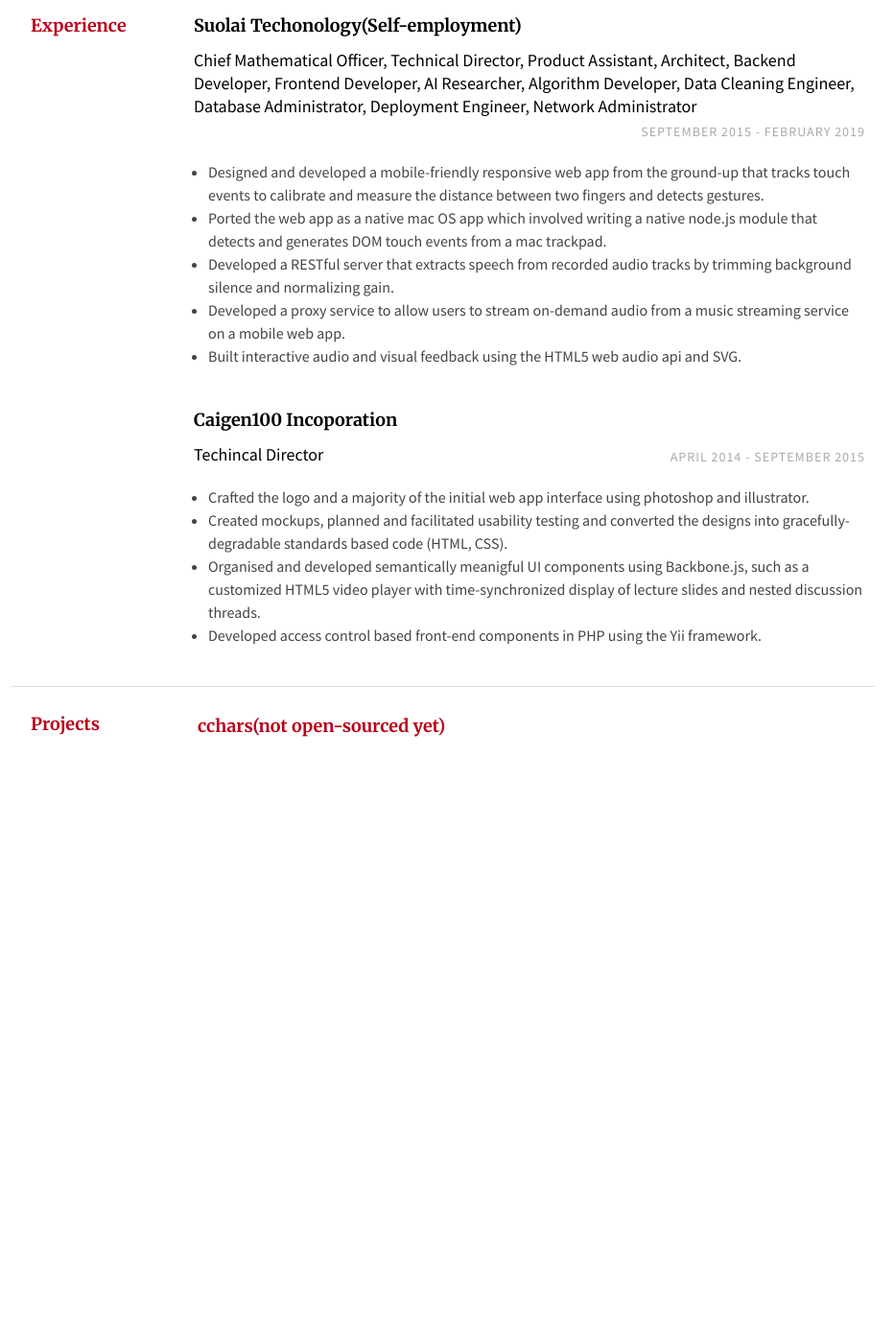
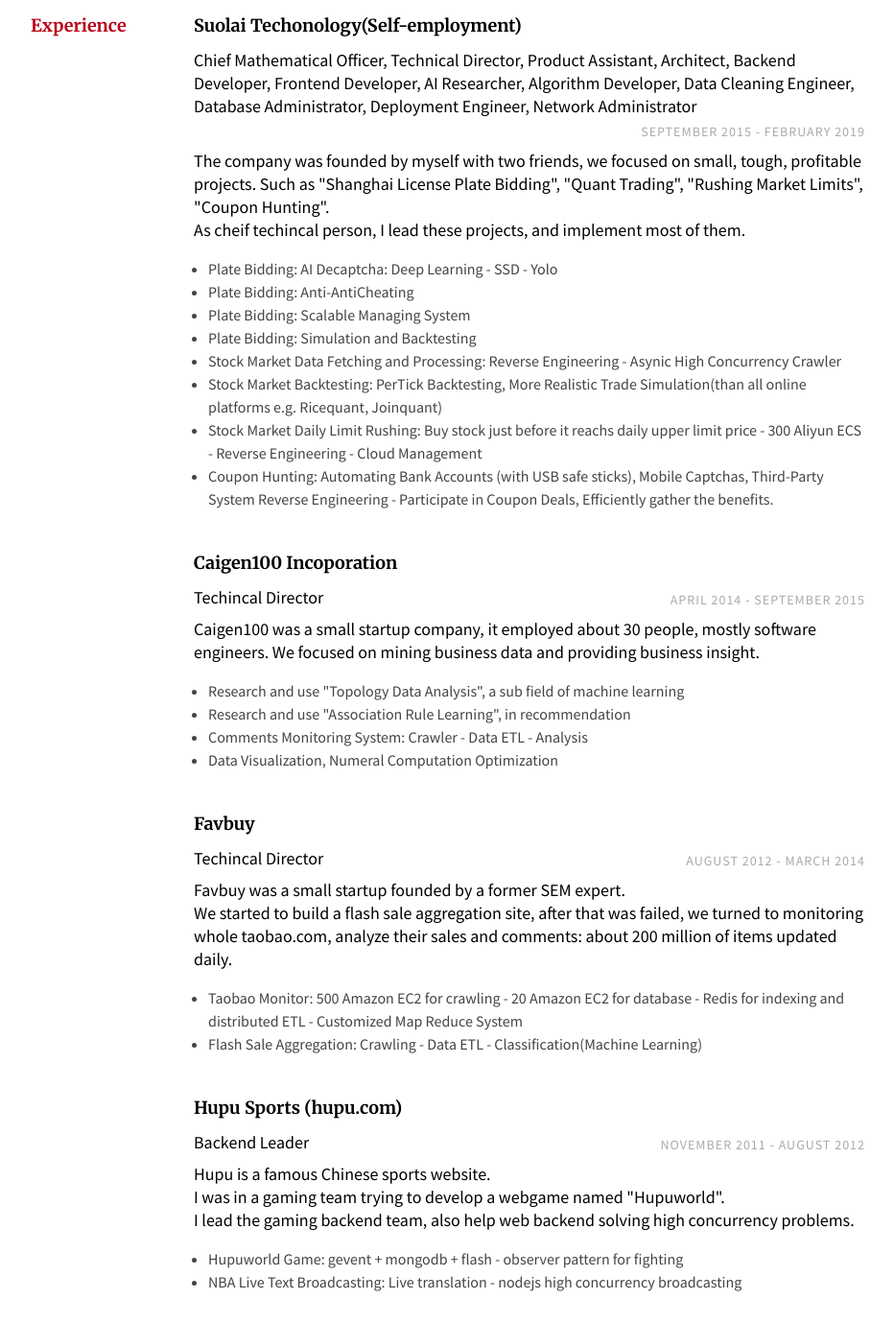
Before and after one commit to observerss/observerss.github.io, a plain HTML site: page resume.html in a window 1280 px wide. Shown: the part 561-1940 px from the top of the page at 96% size, without its empty margins (178-1110 px from the left). Before the commit the page ends 1417 px from the top, so only its background shows below. Drawn offline with Linux system fonts and the light colour scheme.

Commit message:
more resume in english

```diff
--- a/resume.html
+++ b/resume.html
@@ -81,19 +81,25 @@
                         Database Administrator, Deployment Engineer, Network Administrator</div>
                     <div class="col-right light">September 2015 - February 2019</div>
                 </div>
-                <div>
-
+                <div class="row">
+                    The company was founded by myself with two friends, we focused on small, tough, profitable
+                    projects. Such as "Shanghai License Plate Bidding", "Quant Trading", "Rushing Market Limits",
+                    "Coupon Hunting".<br>
+                    As cheif techincal person, I lead these projects, and implement most of them.
                 </div>
                 <ul class="desc">
-                    <li>Designed and developed a mobile-friendly responsive web app from the ground-up that tracks touch
-                        events to calibrate and measure the distance between two fingers and detects gestures.</li>
-                    <li>Ported the web app as a native mac OS app which involved writing a native node.js module that
-                        detects and generates DOM touch events from a mac trackpad.</li>
-                    <li>Developed a RESTful server that extracts speech from recorded audio tracks by trimming
-                        background silence and normalizing gain.</li>
-                    <li>Developed a proxy service to allow users to stream on-demand audio from a music streaming
-                        service on a mobile web app.</li>
-                    <li>Built interactive audio and visual feedback using the HTML5 web audio api and SVG.</li>
+                    <li>Plate Bidding: AI Decaptcha: Deep Learning - SSD - Yolo</li>
+                    <li>Plate Bidding: Anti-AntiCheating</li>
+                    <li>Plate Bidding: Scalable Managing System</li>
+                    <li>Plate Bidding: Simulation and Backtesting</li>
+                    <li>Stock Market Data Fetching and Processing: Reverse Engineering - Asynic High Concurrency Crawler
+                    </li>
+                    <li>Stock Market Backtesting: PerTick Backtesting, More Realistic Trade Simulation(than all online
+                        platforms e.g. Ricequant, Joinquant)</li>
+                    <li>Stock Market Daily Limit Rushing: Buy stock just before it reachs daily upper limit price - 300
+                        Aliyun ECS - Reverse Engineering - Cloud Management</li>
+                    <li>Coupon Hunting: Automating Bank Accounts (with USB safe sticks), Mobile Captchas, Third-Party
+                        System Reverse Engineering - Participate in Coupon Deals, Efficiently gather the benefits.</li>
             </div>
 
             <div class="section-text col-right">
@@ -106,15 +112,59 @@
                     <div class="emph col">Techincal Director</div>
                     <div class="col-right light">April 2014 - September 2015</div>
                 </div>
+                <div class="row">
+                    Caigen100 was a small startup company, it employed about 30 people, mostly software engineers.
+                    We focused on mining business data and providing business insight.
+                </div>
                 <ul class="desc">
-                    <li>Crafted the logo and a majority of the initial web app interface using photoshop and
-                        illustrator.</li>
-                    <li>Created mockups, planned and facilitated usability testing and converted the designs into
-                        gracefully-degradable standards based code (HTML, CSS).</li>
-                    <li>Organised and developed semantically meanigful UI components using Backbone.js, such as a
-                        customized HTML5 video player with time-synchronized display of lecture slides and nested
-                        discussion threads.</li>
-                    <li>Developed access control based front-end components in PHP using the Yii framework.</li>
+                    <li>Research and use "Topology Data Analysis", a sub field of machine learning</li>
+                    <li>Research and use "Association Rule Learning", in recommendation</li>
+                    <li>Comments Monitoring System: Crawler - Data ETL - Analysis</li>
+                    <li>Data Visualization, Numeral Computation Optimization</li>
+                </ul>
+            </div>
+
+            <div class="section-text col-right">
+                <div class="row">
+                    <div class="col">
+                        <h3>Favbuy</h3>
+                    </div>
+                </div>
+                <div class="row subsection">
+                    <div class="emph col">Techincal Director</div>
+                    <div class="col-right light">August 2012 - March 2014</div>
+                </div>
+                <div class="row">
+                    Favbuy was a small startup founded by a former SEM expert.<br>
+                    We started to build a flash sale aggregation site, after that was failed, we turned to monitoring
+                    whole taobao.com, analyze their sales and comments: about 200 million of items updated daily.
+                </div>
+                <ul class="desc">
+                    <li>Taobao Monitor: 500 Amazon EC2 for crawling - 20 Amazon EC2 for database - Redis for indexing
+                        and distributed ETL - Customized Map Reduce System</li>
+                    <li>Flash Sale Aggregation: Crawling - Data ETL - Classification(Machine Learning)</li>
+                </ul>
+            </div>
+
+            <div class="section-text col-right">
+                <div class="row">
+                    <div class="col">
+                        <h3>Hupu Sports (hupu.com)</h3>
+                    </div>
+                </div>
+                <div class="row subsection">
+                    <div class="emph col">Backend Leader</div>
+                    <div class="col-right light">November 2011 - August 2012</div>
+                </div>
+                <div class="row">
+                    Hupu is a famous Chinese sports website.<br>
+                    I was in a gaming team trying to develop a webgame named "Hupuworld".<br>
+                    I lead the gaming backend team, also help web backend solving high concurrency problems.
+                </div>
+                <ul class="desc">
+                    <li>Hupuworld Game: gevent + mongodb + flash - observer pattern for fighting</li>
+                    <li>NBA Live Text Broadcasting: Live translation - nodejs high concurrency broadcasting</li>
+                </ul>
             </div>
 
         </div>
```
Also changed, not shown: resumecn.html (+2 -2 lines).
